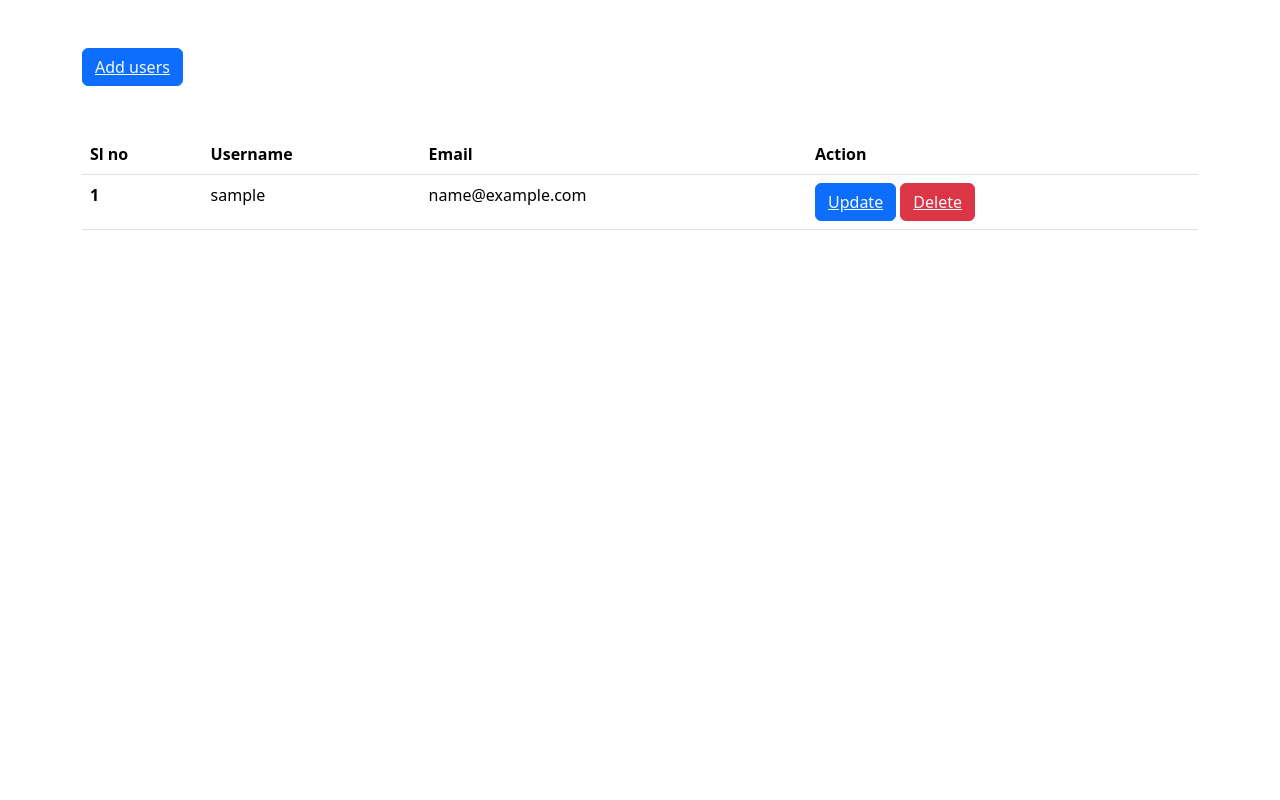
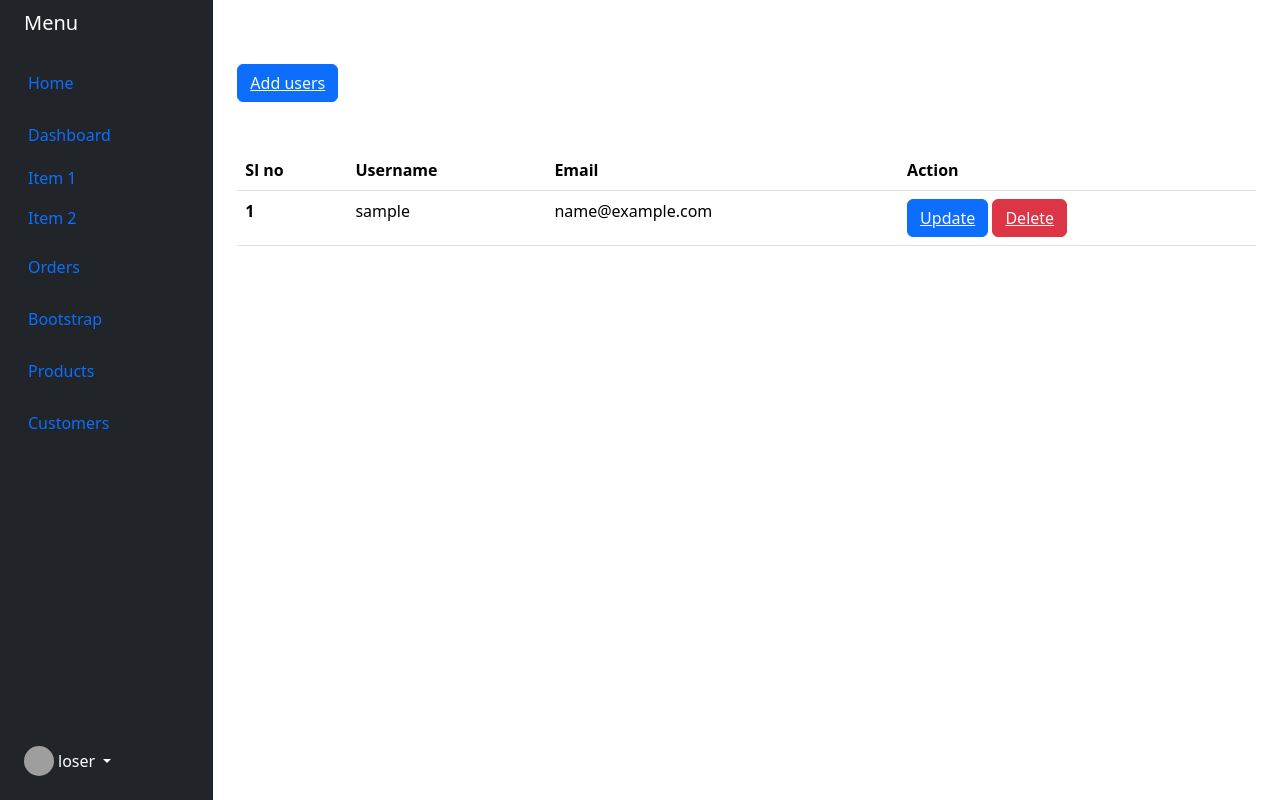
Before and after one commit to sonnytee1104/marine-project, a PHP site: page /admin/cruduser/display.php in a window 1280 px wide. Run offline with PHP 8.4, Linux system fonts and the light colour scheme; tables that the repository leaves empty or names only in its code hold one stand-in row (values such as "Sample post"); grey boxes are pictures that could not be loaded.

Commit message:
side bar display

```diff
--- a/admin/cruduser/display.php
+++ b/admin/cruduser/display.php
@@ -10,7 +10,90 @@ require_once "../config.php"
     <link href="https://cdn.jsdelivr.net/npm/bootstrap@5.3.2/dist/css/bootstrap.min.css" rel="stylesheet">
 </head>
 <body>
-    <div class="container">
+<div class="container-fluid">
+    <div class="row flex-nowrap">
+        <div class="col-auto col-md-3 col-xl-2 px-sm-2 px-0 bg-dark">
+            <div class="d-flex flex-column align-items-center align-items-sm-start px-3 pt-2 text-white min-vh-100">
+                <a href="/" class="d-flex align-items-center pb-3 mb-md-0 me-md-auto text-white text-decoration-none">
+                    <span class="fs-5 d-none d-sm-inline">Menu</span>
+                </a>
+                <ul class="nav nav-pills flex-column mb-sm-auto mb-0 align-items-center align-items-sm-start" id="menu">
+                    <li class="nav-item">
+                        <a href="#" class="nav-link align-middle px-0">
+                            <i class="fs-4 bi-house"></i> <span class="ms-1 d-none d-sm-inline">Home</span>
+                        </a>
+                    </li>
+                    <li>
+                        <a href="#submenu1" data-bs-toggle="collapse" class="nav-link px-0 align-middle">
+                            <i class="fs-4 bi-speedometer2"></i> <span class="ms-1 d-none d-sm-inline">Dashboard</span> </a>
+                        <ul class="collapse show nav flex-column ms-1" id="submenu1" data-bs-parent="#menu">
+                            <li class="w-100">
+                                <a href="#" class="nav-link px-0"> <span class="d-none d-sm-inline">Item</span> 1 </a>
+                            </li>
+                            <li>
+                                <a href="#" class="nav-link px-0"> <span class="d-none d-sm-inline">Item</span> 2 </a>
+                            </li>
+                        </ul>
+                    </li>
+                    <li>
+                        <a href="#" class="nav-link px-0 align-middle">
+                            <i class="fs-4 bi-table"></i> <span class="ms-1 d-none d-sm-inline">Orders</span></a>
+                    </li>
+                    <li>
+                        <a href="#submenu2" data-bs-toggle="collapse" class="nav-link px-0 align-middle ">
+                            <i class="fs-4 bi-bootstrap"></i> <span class="ms-1 d-none d-sm-inline">Bootstrap</span></a>
+                        <ul class="collapse nav flex-column ms-1" id="submenu2" data-bs-parent="#menu">
+                            <li class="w-100">
+                                <a href="#" class="nav-link px-0"> <span class="d-none d-sm-inline">Item</span> 1</a>
+                            </li>
+                            <li>
+                                <a href="#" class="nav-link px-0"> <span class="d-none d-sm-inline">Item</span> 2</a>
+                            </li>
+                        </ul>
+                    </li>
+                    <li>
+                        <a href="#submenu3" data-bs-toggle="collapse" class="nav-link px-0 align-middle">
+                            <i class="fs-4 bi-grid"></i> <span class="ms-1 d-none d-sm-inline">Products</span> </a>
+                            <ul class="collapse nav flex-column ms-1" id="submenu3" data-bs-parent="#menu">
+                            <li class="w-100">
+                                <a href="#" class="nav-link px-0"> <span class="d-none d-sm-inline">Product</span> 1</a>
+                            </li>
+                            <li>
+                                <a href="#" class="nav-link px-0"> <span class="d-none d-sm-inline">Product</span> 2</a>
+                            </li>
+                            <li>
+                                <a href="#" class="nav-link px-0"> <span class="d-none d-sm-inline">Product</span> 3</a>
+                            </li>
+                            <li>
+                                <a href="#" class="nav-link px-0"> <span class="d-none d-sm-inline">Product</span> 4</a>
+                            </li>
+                        </ul>
+                    </li>
+                    <li>
+                        <a href="#" class="nav-link px-0 align-middle">
+                            <i class="fs-4 bi-people"></i> <span class="ms-1 d-none d-sm-inline">Customers</span> </a>
+                    </li>
+                </ul>
+                <hr>
+                <div class="dropdown pb-4">
+                    <a href="#" class="d-flex align-items-center text-white text-decoration-none dropdown-toggle" id="dropdownUser1" data-bs-toggle="dropdown" aria-expanded="false">
+                        <img src="https://github.com/mdo.png" alt="hugenerd" width="30" height="30" class="rounded-circle">
+                        <span class="d-none d-sm-inline mx-1">loser</span>
+                    </a>
+                    <ul class="dropdown-menu dropdown-menu-dark text-small shadow">
+                        <li><a class="dropdown-item" href="#">New project...</a></li>
+                        <li><a class="dropdown-item" href="#">Settings</a></li>
+                        <li><a class="dropdown-item" href="#">Profile</a></li>
+                        <li>
+                            <hr class="dropdown-divider">
+                        </li>
+                        <li><a class="dropdown-item" href="#">Sign out</a></li>
+                    </ul>
+                </div>
+            </div>
+        </div>
+        <div class="col py-3">
+        <div class="container">
         <button class="btn btn-primary my-5"><a class="text-light" href="createuser.php"> Add users</a></button>
         <table class="table">
   <thead>
@@ -47,5 +130,9 @@ require_once "../config.php"
   </tbody>
 </table>
     </div>
+        </div>
+    </div>
+</div>
+
 </body>
 </html>
```
